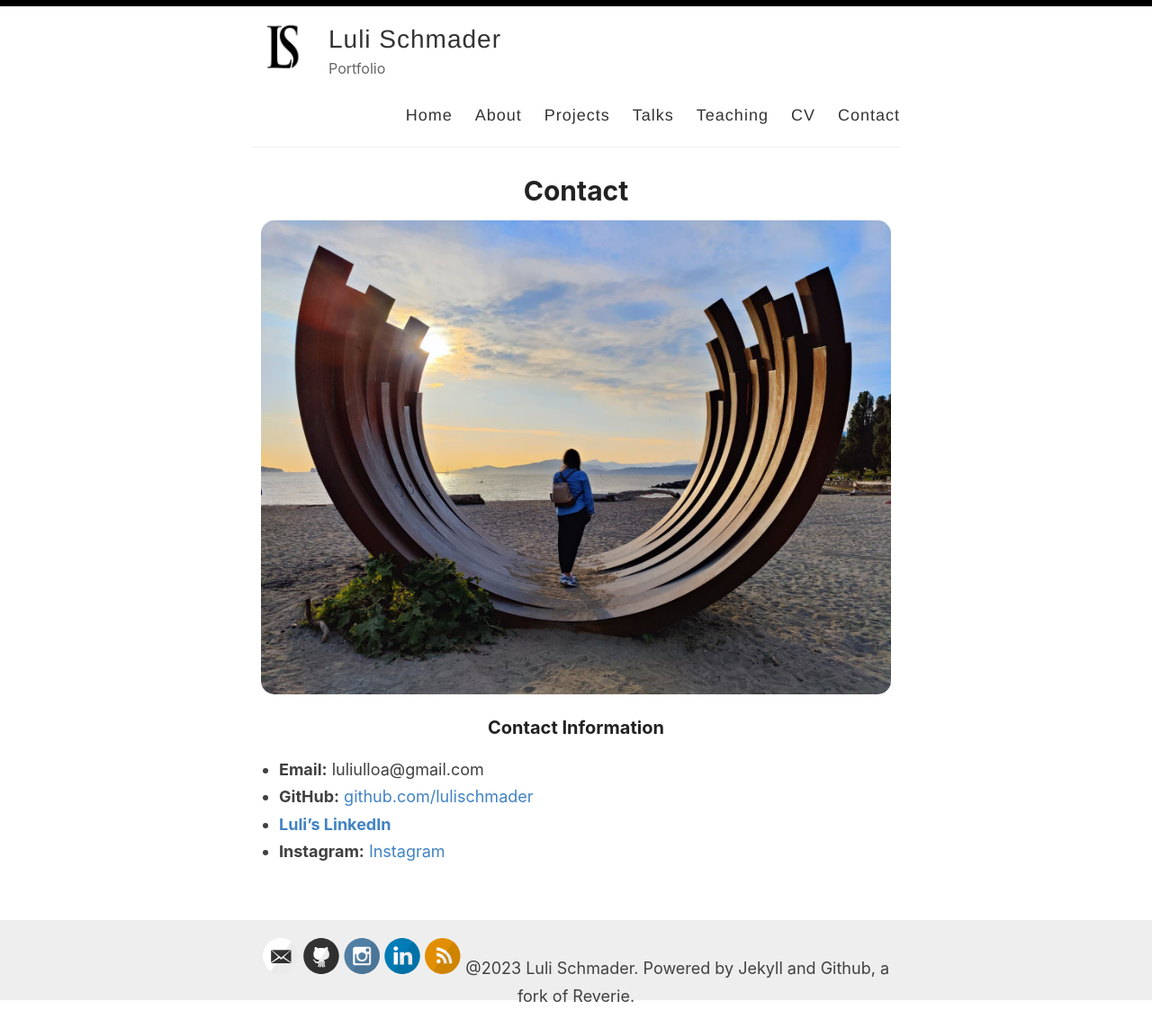
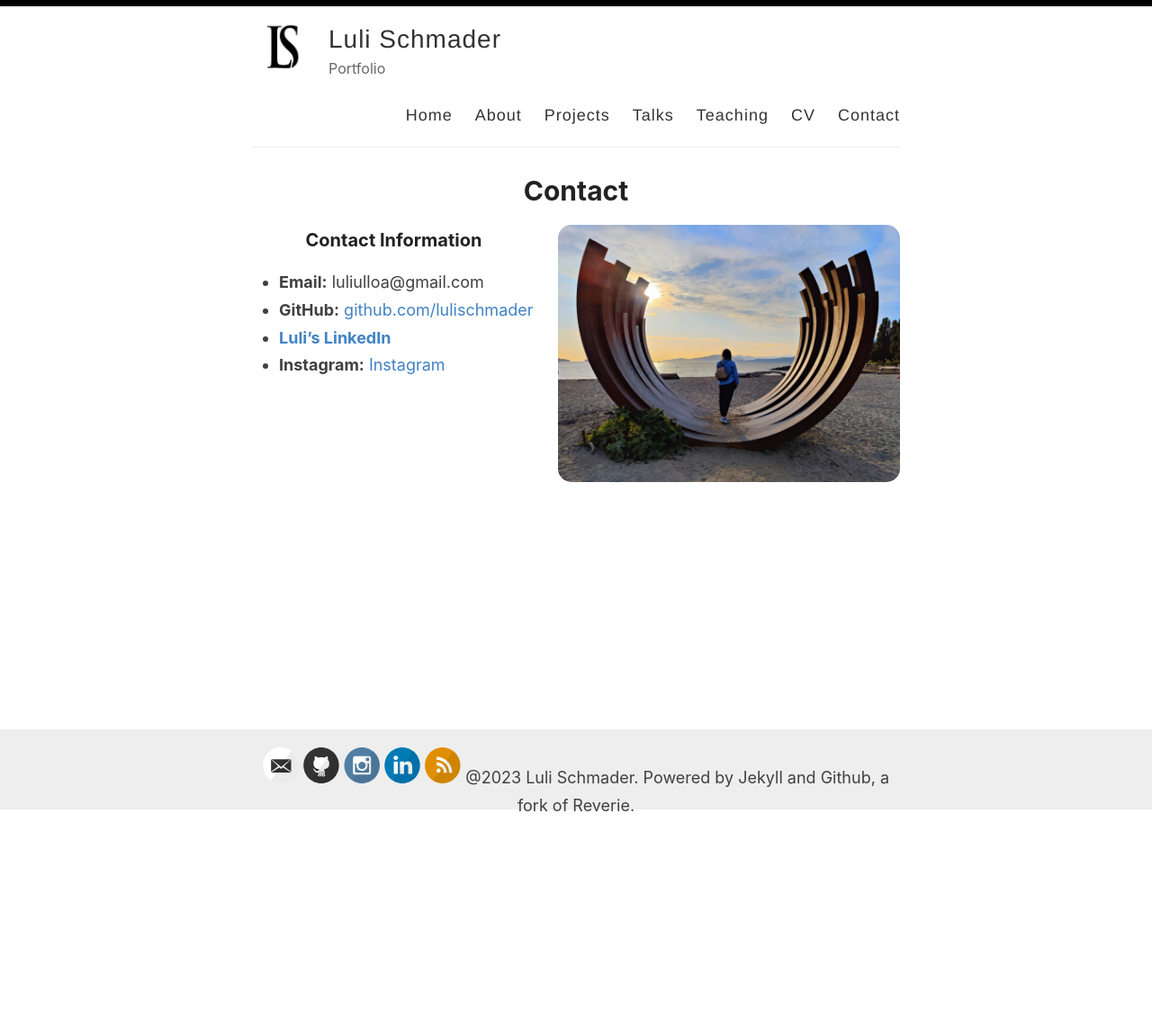
Before and after one commit to lulischmader/lulischmader.github.io, a Jekyll site: the page built from _pages/contact.md, in a window 1280 px wide. Shown: the whole page at 90% size. Built offline with Jekyll 4.4.1, drawn with Linux system fonts in a browser that asks for light colours; after the commit the page ends 931 px from its top, so only the background shows below that.

Commit message:
Update contact.md

```diff
--- a/_pages/contact.md
+++ b/_pages/contact.md
@@ -3,9 +3,11 @@ layout: page
 title: Contact
 permalink: /contact/
 ---
-<p align="center">
-  <img src="/images/Vancouver-puesta-del-sol-2023.jpeg" alt="Vancouver sunset conference travel" width="700" style="border-radius: 15px;">
-</p>
+<img src="/images/Vancouver-puesta-del-sol-2023.jpeg"
+     alt="Vancouver sunset conference travel"
+     width="380"
+     align="right"
+     style="border-radius: 15px; margin-left: 25px; margin-bottom: 15px;">
 
 ### Contact Information
 - **Email:** luliulloa@gmail.com
```
